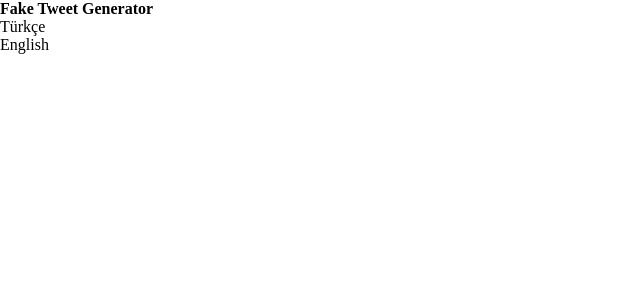
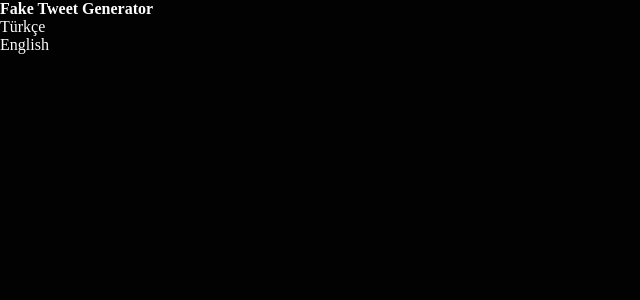
Before and after one commit to ertugrulsencer/fake-tweet-generator, a Vue app: page / in a window 1280 px wide. Shown: the top 300 px of the page, without its empty margins (0-640 px from the left). Built offline with nearby package versions, Linux system fonts and the light colour scheme.

Commit message:
Body colors added

```diff
--- a/src/assets/scss/main.scss
+++ b/src/assets/scss/main.scss
@@ -4,6 +4,8 @@
 }
 body {
   display: grid;
+  background: #020202;
+  color: #fefefe;
   grid-template-columns: minmax(320px, 350px);
   grid-template-rows: 50px 1fr;
   main {
```
